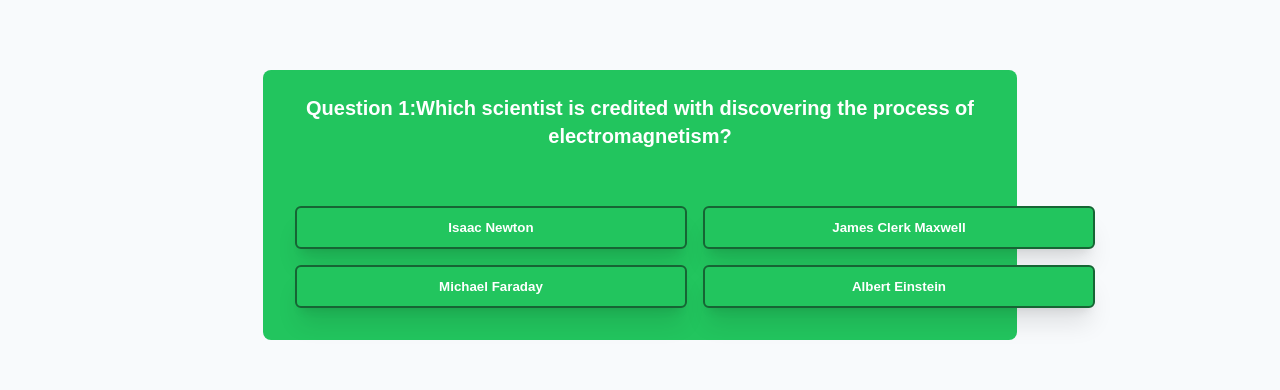
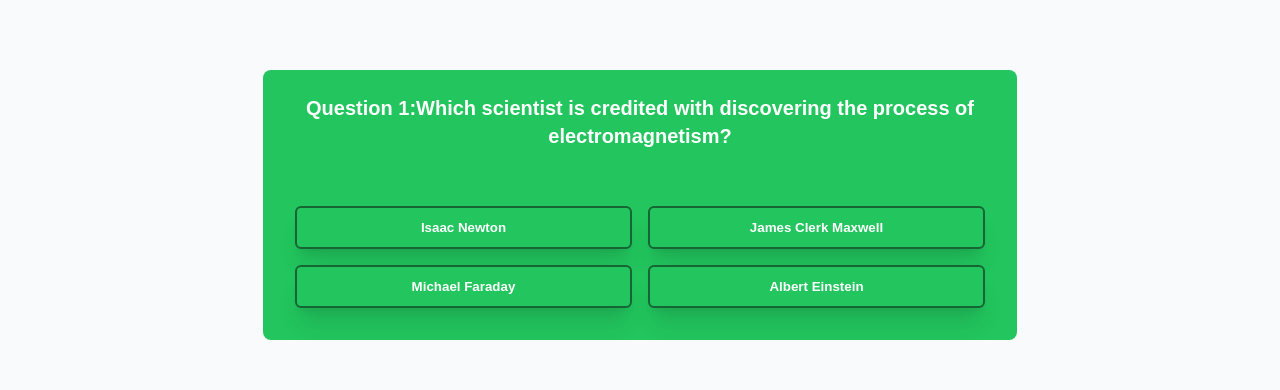
Before and after one commit to Ulfflo/quiz-redux, a Next.js app: page /quizpage in a window 1280 px wide. Shown: the part 149-539 px from the top of the page. Built offline with nearby package versions, Linux system fonts and the light colour scheme.

Commit message:
changed min-w for buttons

```diff
--- a/components/Quizcomponent.js
+++ b/components/Quizcomponent.js
@@ -65,7 +65,7 @@ function QuizComponent() {
 
   return (
     <div className=" p-4 ">
-      <div className="flex justify-center items-center h-full ">
+      <div className="flex justify-center items-center h-full min-w-[400px] md:min-w-[800px]">
         <div
           className={`   ${
             darkMode ? "bg-sky-950" : "bg-green-500"
@@ -74,14 +74,14 @@ function QuizComponent() {
           <h1 className="text-white text-center text-xl font-bold p-6 border-b-4 border-slate-300 ">
             Question {questionCount}:{questions[currentQuestion].question}
           </h1>
-          <div className="grid grid-cols-2 gap-4 justify-center p-8 min-w-[800px]">
+          <div className="grid grid-cols-2 gap-4 justify-center p-8  ">
             {questions[currentQuestion].options.map((option, index) => (
               <button
                 key={index}
                 className={` ${
                   darkMode ? "bg-sky-800" : "bg-green-500 border-green-800"
                 } text-white font-semibold px-6 py-3 rounded-md w-full border-solid shadow-xl `}
-                style={{ minWidth: "150px" }}
+                // style={{ minWidth: "150px" }}
                 onClick={() => handleNextQuestion(option.isCorrect)}
               >
                 {option.answer}
```
